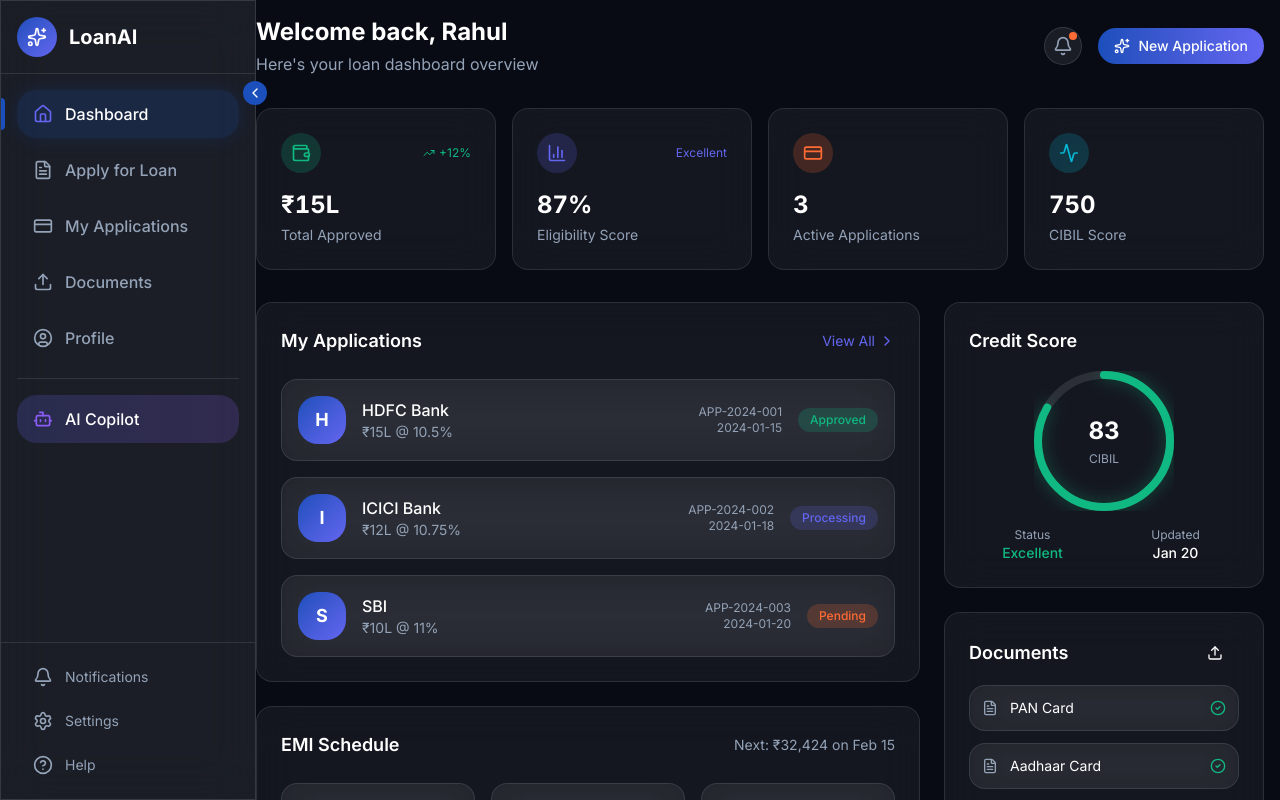
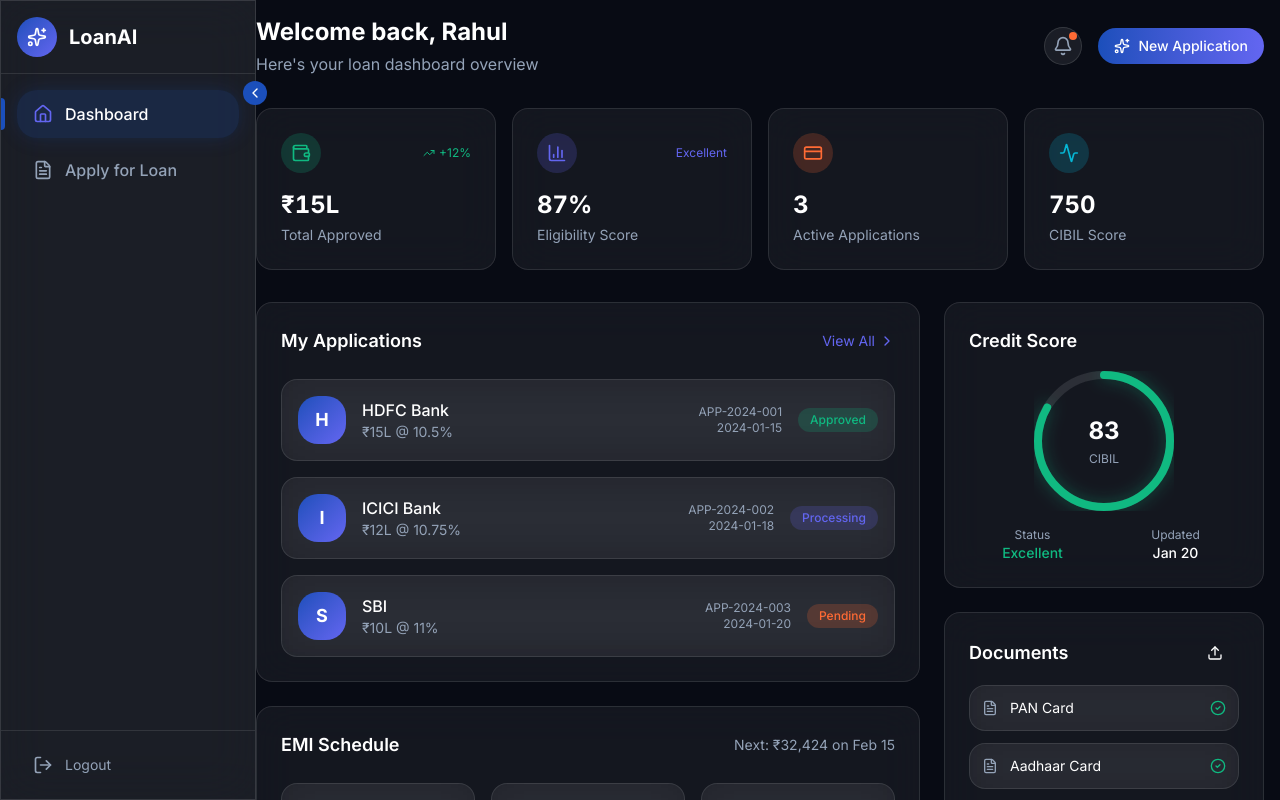
Before and after one commit to kanwal891/LoanAI-Frontend, a Next.js app: page /dashboard in a window 1280 px wide. Shown: the top 800 px of the page. Built offline with nearby package versions, Linux system fonts and the light colour scheme.

Commit message:
Fixed navigtion issues

```diff
--- a/src/components/glass-sidebar.tsx
+++ b/src/components/glass-sidebar.tsx
@@ -20,7 +20,8 @@ import {
   BarChart3,
   Kanban,
   UserCircle,
-  Shield
+  Shield,
+  LogOut
 } from "lucide-react"
 import { cn } from "@/lib/utils"
 
@@ -35,9 +36,6 @@ export function GlassSidebar({ role = "applicant" }: SidebarProps) {
   const applicantLinks = [
     { href: "/dashboard", icon: Home, label: "Dashboard" },
     { href: "/apply", icon: FileText, label: "Apply for Loan" },
-    { href: "/applications", icon: CreditCard, label: "My Applications" },
-    { href: "/documents", icon: Upload, label: "Documents" },
-    { href: "/profile", icon: UserCircle, label: "Profile" },
   ]
 
   const agentLinks = [
@@ -57,9 +55,7 @@ export function GlassSidebar({ role = "applicant" }: SidebarProps) {
   const links = role === "admin" ? adminLinks : role === "agent" ? agentLinks : applicantLinks
 
   const bottomLinks = [
-    { href: "/notifications", icon: Bell, label: "Notifications" },
-    { href: "/settings", icon: Settings, label: "Settings" },
-    { href: "/help", icon: HelpCircle, label: "Help" },
+    { href: "/", icon: LogOut, label: "Logout" },
   ]
 
   return (
@@ -134,27 +130,7 @@ export function GlassSidebar({ role = "applicant" }: SidebarProps) {
           )
         })}
 
-        {/* AI Copilot */}
-        <div className="pt-4 mt-4 border-t border-white/10">
-          <Link
-            href="/copilot"
-            className="flex items-center gap-3 px-4 py-3 rounded-xl bg-gradient-to-r from-[#6366F1]/20 to-[#8B5CF6]/20 text-white hover:from-[#6366F1]/30 hover:to-[#8B5CF6]/30 transition-all"
-          >
-            <Bot className="w-5 h-5 text-[#8B5CF6]" />
-            <AnimatePresence>
-              {!isCollapsed && (
-                <motion.span
-                  initial={{ opacity: 0, x: -10 }}
-                  animate={{ opacity: 1, x: 0 }}
-                  exit={{ opacity: 0, x: -10 }}
-                  className="font-medium"
-                >
-                  AI Copilot
-                </motion.span>
-              )}
-            </AnimatePresence>
-          </Link>
-        </div>
+
       </nav>
 
       {/* Bottom links */}
```
